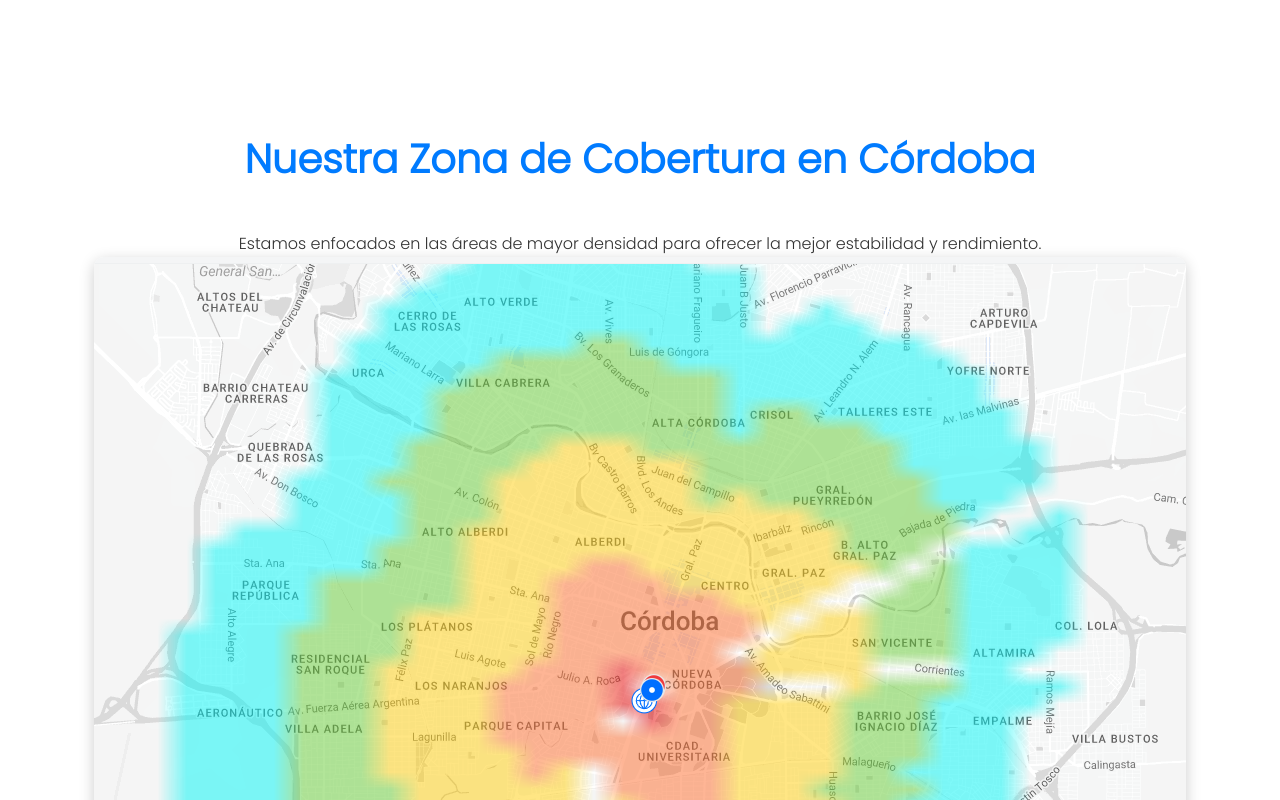
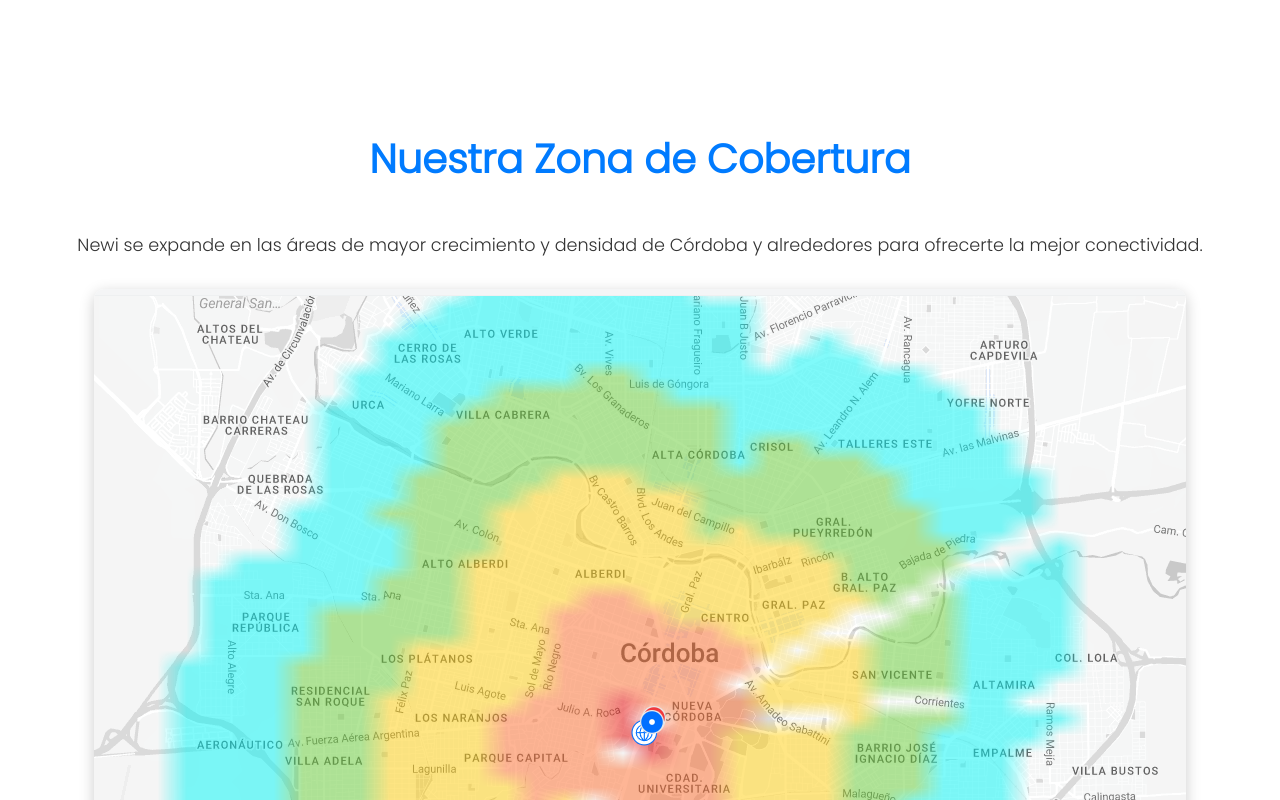
Before and after one commit to santiagogiuggia/newiweb, a plain HTML site: page index.html in a window 1280 px wide. Shown: the part 1780-2580 px from the top of the page. Drawn offline with Linux system fonts and the light colour scheme.

Commit message:
Update index.html

```diff
--- a/index.html
+++ b/index.html
@@ -234,12 +234,19 @@
             color: var(--primary-blue);
         }
 
-        .coverage img {
+        .coverage p {
+            font-size: 1.1em;
+            margin-bottom: 30px;
+        }
+
+        .coverage .map-container img {
             max-width: 100%;
             height: auto;
             border-radius: 10px;
             box-shadow: 0 4px 15px rgba(0, 0, 0, 0.2);
+            margin-bottom: 30px;
         }
+
 
         /* Planes Section - General */
         .planes-section {
@@ -328,7 +335,7 @@
 
         /* Sección Específica para Planes de Negocios */
         .negocios {
-            background-color: #333; /* Fondo oscuro para diferenciar */
+            background-color: #333;
             color: #fff;
         }
 
@@ -505,9 +512,12 @@
 
         <section id="cobertura" class="coverage">
             <div class="container">
-                <h2>Nuestra Zona de Cobertura en Córdoba</h2>
-                <p>Estamos enfocados en las áreas de mayor densidad para ofrecer la mejor estabilidad y rendimiento.</p>
-                <img src="assets/mapa-cordoba-newi.png" alt="Mapa de Cobertura de Newi en la Ciudad de Córdoba">
+                <h2>Nuestra Zona de Cobertura</h2>
+                <p>Newi se expande en las áreas de mayor crecimiento y densidad de Córdoba y alrededores para ofrecerte la mejor conectividad.</p>
+                <div class="map-container">
+                    <img src="assets/mapa-cordoba-newi.png" alt="Mapa de Cobertura de Newi en la Ciudad de Córdoba">
+                    <img src="assets/Cobertura-Newi-JP.png" alt="Mapa de Cobertura de Newi en zonas adyacentes a Córdoba">
+                </div>
             </div>
         </section>
 
```
